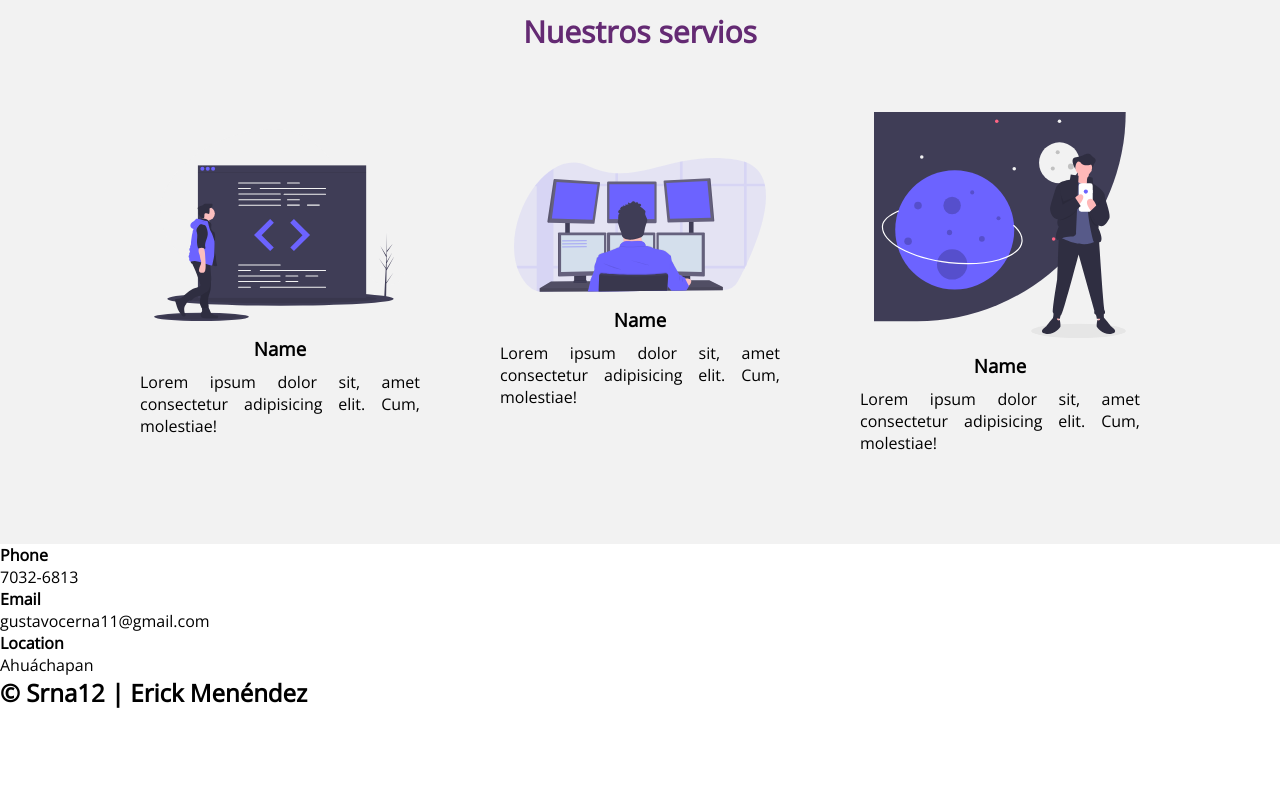
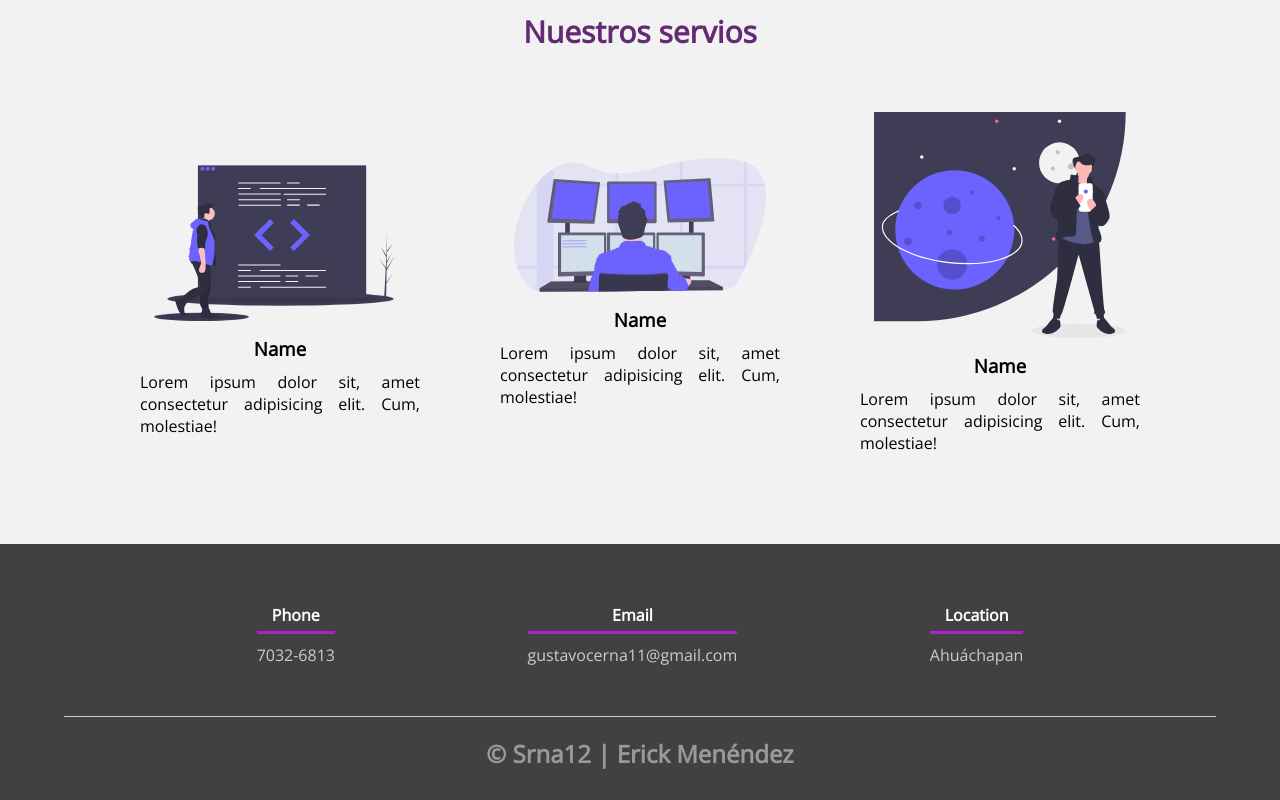
Before and after one commit to erickcerna/PaginaPersonal, a plain HTML site: page index.html in a window 1280 px wide. Shown: the part 2178-2978 px from the top of the page. Before the commit the page ends 2887 px from the top, so only its background shows below. Drawn offline with nearby package versions, Linux system fonts and the light colour scheme.

Commit message:
Estilos a footer

```diff
--- a/css/estilos.css
+++ b/css/estilos.css
@@ -265,3 +265,48 @@ header .textos-header {
     font-weight: 300;
     text-align: justify;
 }
+
+
+/* footer*/
+
+footer{
+    background: #414141;
+    padding: 60px 0 30px 0;
+    margin: auto;
+    overflow: hidden;
+
+}
+
+.contenedor-footer{
+    display: flex;
+    width: 90%;
+    justify-content: space-evenly;
+    margin: auto;
+    padding-bottom: 50px;
+    border-bottom: 1px solid #ccc;
+
+}
+
+.content-foo{
+    text-align: center;
+
+}
+
+.content-foo h4{
+    color: #fff;
+    border-bottom: 3px solid #af20d3;
+    padding-bottom: 5px;
+    margin-bottom: 10px;
+}
+
+.content-foo p{
+    color: #ccc;
+
+}
+
+.titulo-final{
+    text-align: center;
+    font-size: 24px;
+    margin: 20px 0 0 0;
+    color:#9e9797;
+}
```
